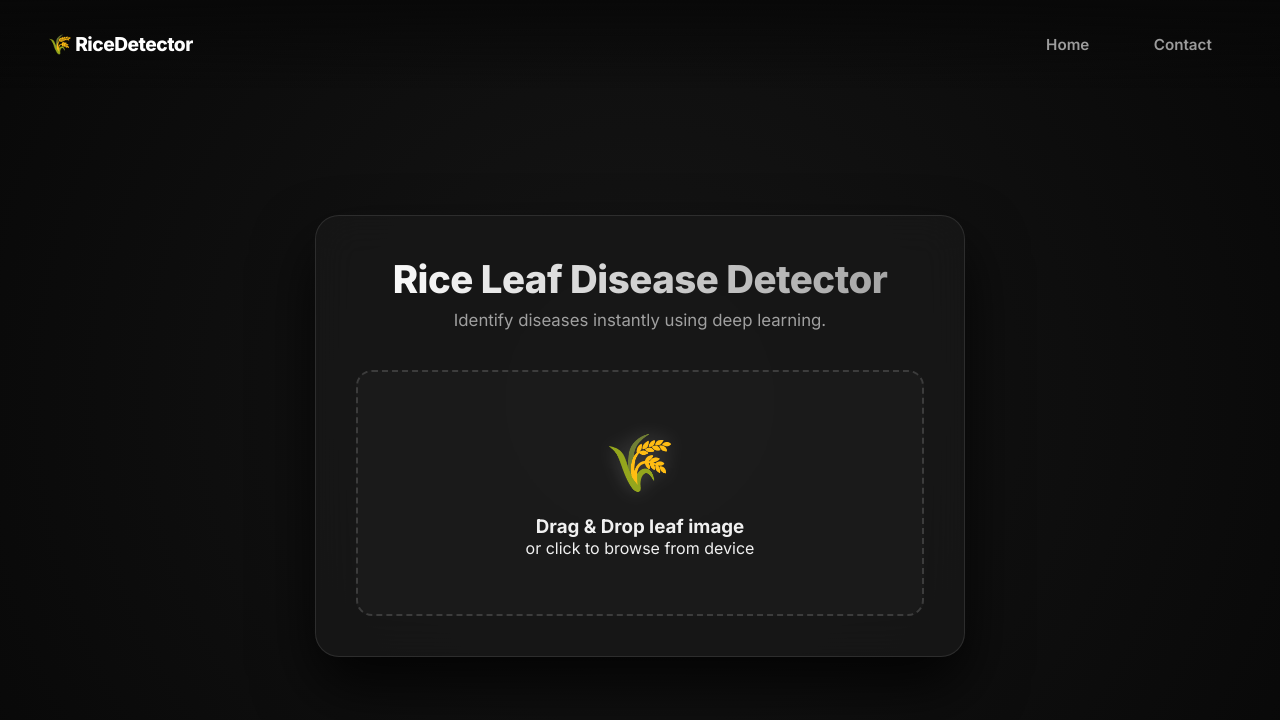
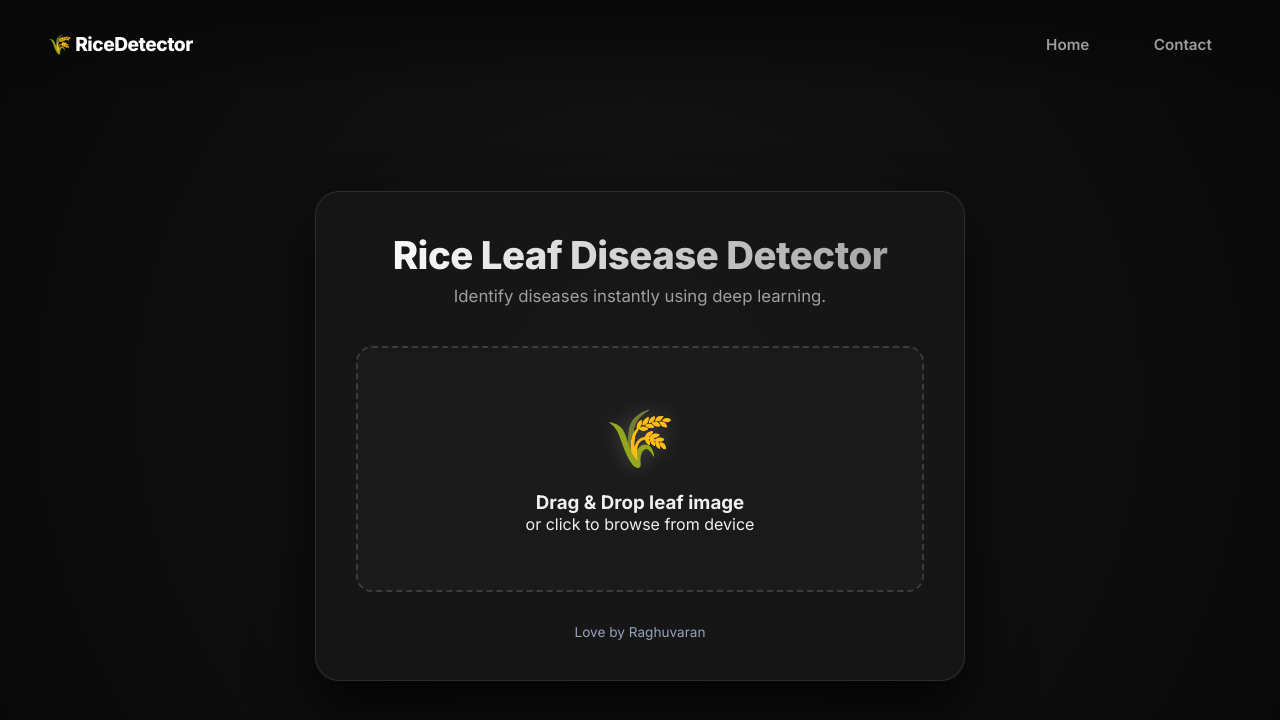
Before and after one commit to Raghuvaranlokati/RiceLeaf_Disease_Dectection, a Next.js app in the folder frontend/: page / in a window 1280 px wide. Shown: the top 720 px of the page. Built offline with nearby package versions, Linux system fonts and the light colour scheme.

Commit message:
Add Love by Raghuvaran text

```diff
--- a/frontend/src/app/page.js
+++ b/frontend/src/app/page.js
@@ -217,6 +217,9 @@ export default function Home() {
         </div>
       )}
 
+      <footer className="footer" style={{ marginTop: '2rem', textAlign: 'center', color: '#94a3b8' }}>
+        Love by Raghuvaran
+      </footer>
 
     </main>
   );
```
